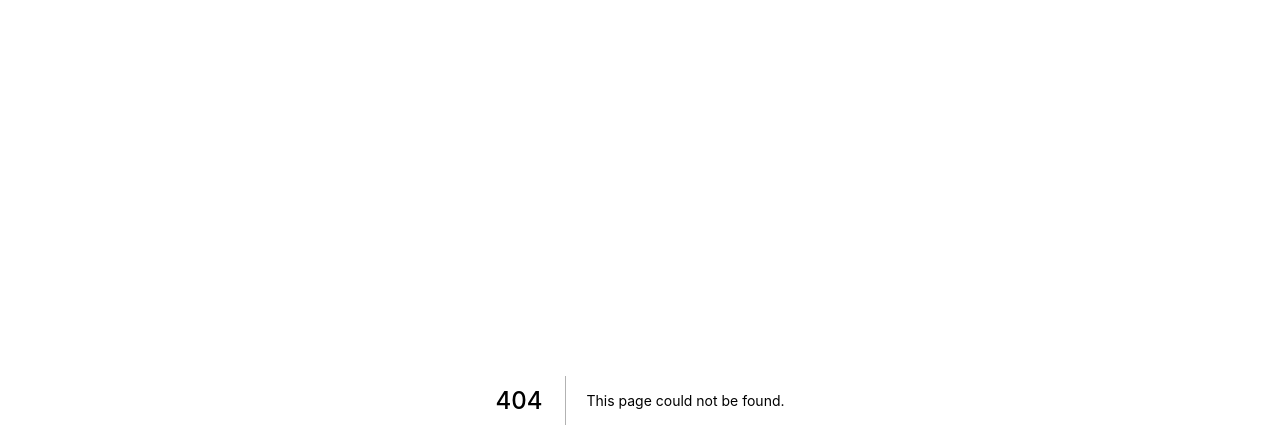
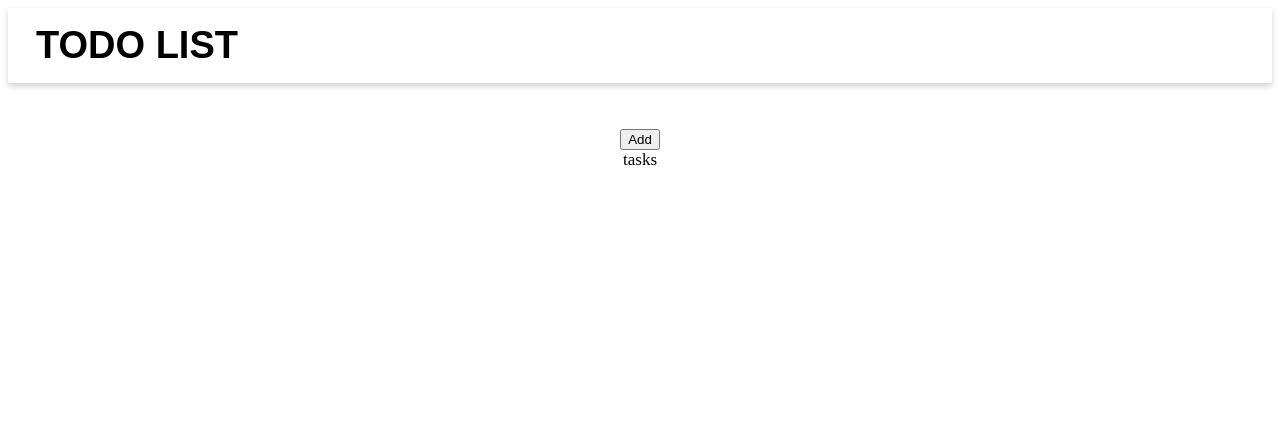
Before and after one commit to MateusGurgel/TodoList-FrontEnd, a Next.js app: page /dashboard in a window 1280 px wide. Before the commit this address had no page. Shown: the top 448 px of the page. Built offline with nearby package versions, Linux system fonts and the light colour scheme.

Commit message:
DashBoard Added

```diff
--- /dev/null
+++ b/pages/dashboard.tsx
@@ -0,0 +1,28 @@
+import type { NextPage } from "next";
+import { Container, Button, Stack, Row, Col, ListGroup } from "react-bootstrap";
+import TaskItem from "../components/taskItem";
+import styles from "../styles/Dashboard.module.css";
+
+const Home: NextPage = () => {
+  return (
+    <div>
+      <div className={styles.header}>
+        <a href="\" className={styles.logo}>
+          TODO LIST
+        </a>
+        <div className={styles.header_right}></div>
+      </div>
+
+      <Container className={styles.content}>
+        <Stack gap={5}>
+          <Button variant="outline-primary">Add</Button>
+          <ListGroup>
+              tasks
+          </ListGroup>
+        </Stack>
+      </Container>
+    </div>
+  );
+};
+
+export default Home;
--- /dev/null
+++ b/styles/Dashboard.module.css
@@ -0,0 +1,49 @@
+.header {
+  padding: 1em;
+  box-shadow: 0 3px 6px rgba(0, 0, 0, 0.19) ;
+  overflow: hidden;
+  background: white;
+  font-family: 'Inter', sans-serif;
+  font-family: 'Montserrat', sans-serif;
+}
+
+.header a.logo {
+  font-size: 38px;
+  font-weight: bold;
+  background-color: none;
+}
+
+.header a {
+  float: rigth;
+  color: black;
+  text-align: center;
+  text-decoration: none;
+  font-size: 20px;
+  border-radius: 4px;
+  padding: 12px;
+
+}
+
+.header a:hover {
+  background-color: #ddd;
+  color: black;
+}
+
+.header_right {
+  padding: 12px;
+  float: right;
+}
+
+.content {
+  margin: 1.5em auto;
+  padding: 20px;
+  border-radius: 8px;
+  font-size: 17px;
+  text-align: center;
+  background: white;
+
+  //height: 100vh;
+}
+
+@media (prefers-color-scheme: dark) {
+}
```
